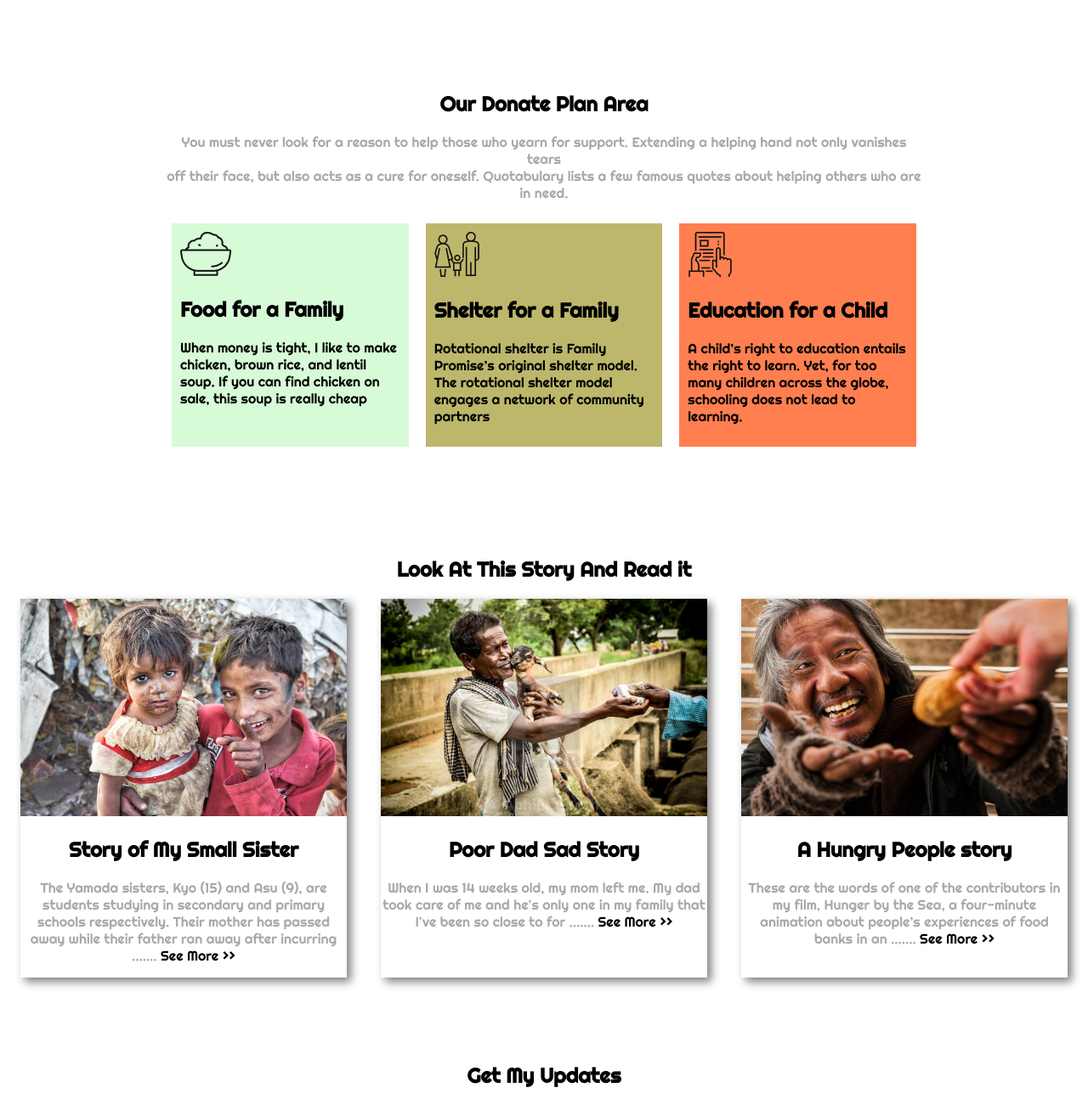
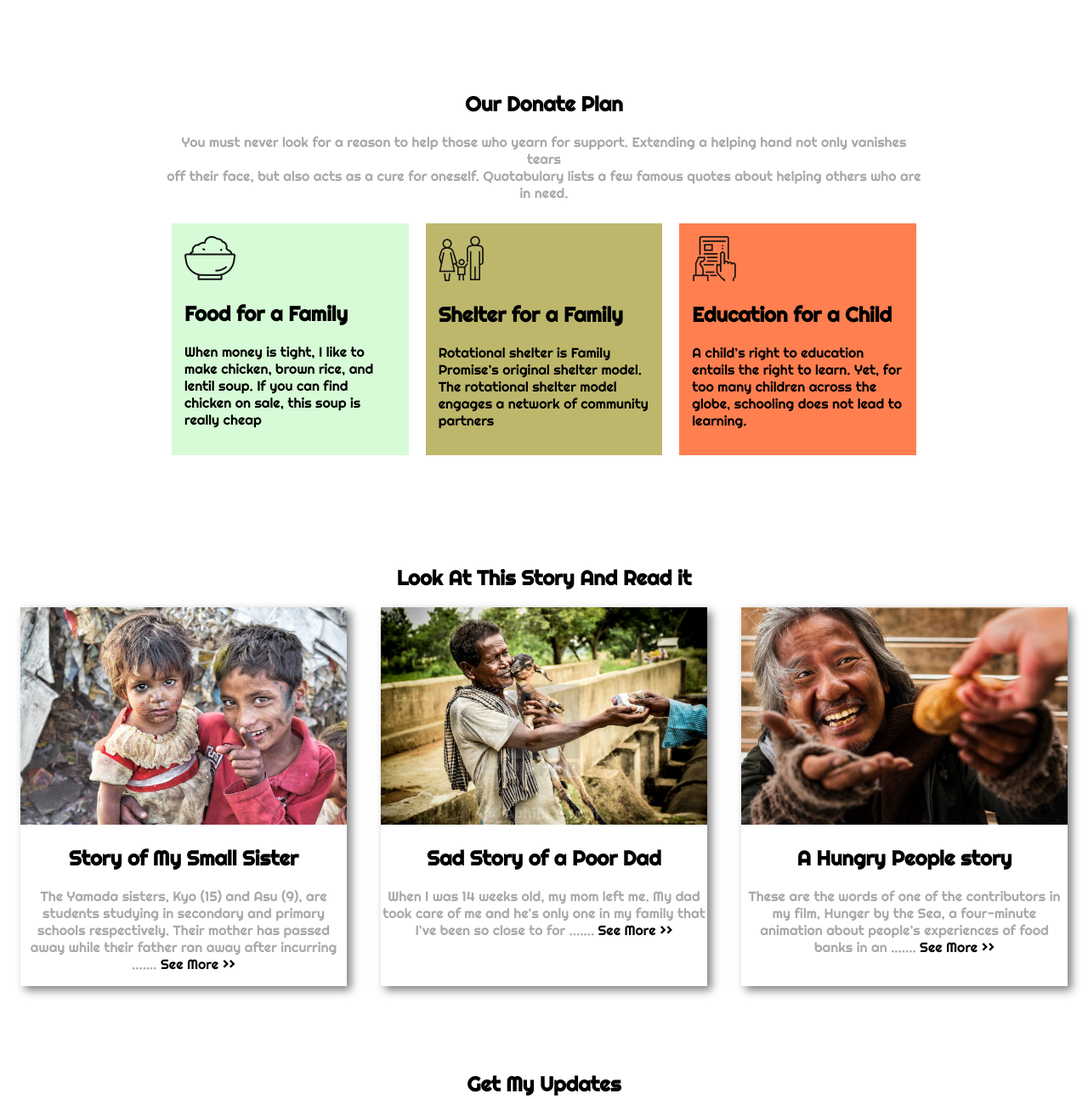
Before and after one commit to ProDesignerNurul/donate-today, a plain HTML site: page index.html in a window 1280 px wide. Shown: the part 1054-2348 px from the top of the page at 85% size. Drawn offline with Linux system fonts and the light colour scheme.

Commit message:
last commit

```diff
--- a/index.html
+++ b/index.html
@@ -4,7 +4,13 @@
     <meta charset="UTF-8">
     <meta http-equiv="X-UA-Compatible" content="IE=edge">
     <meta name="viewport" content="width=device-width, initial-scale=1.0">
+
+    <!-- Title Added  -->
     <title>Donate Today</title>
+
+
+    <!-- Favicon Logo Added  -->
+    <link rel="shortcut icon" href="fav-logo/logo 2.png" type="image/x-icon">
 
     <!-- Google Font Added  -->
     <link rel="preconnect" href="https://fonts.googleapis.com">
@@ -30,7 +36,7 @@
     <section class="donate-area margin-bottom">
         <div id="donate-area-first-div">
             <h1>Donate Today</h1>
-            <p>Helping others is not always about giving them money or material things. Some people just need a shoulder <br> to cry on or some good advice. And you don’t necessarily have to be friends with someone to be there <br> for them. This is simply about being human and caring about other people’s well-being.</p>
+            <p>Helping others is not always about giving them money or material things. Some people just need a <br> shoulder  to cry on or some good advice. And you don’t necessarily have to be friends with someone to be<br> there  for them. This is simply about being human and caring about other people’s well-being.</p>
         </div>
         <div id="donate-area-second-div">
             <div>
@@ -60,7 +66,7 @@
     <!-- Our Donate Plan section Start  -->
     <section class="our-donate-plan-area">
             <div id="our-donate-plan-area-first-div">
-                <h1>Our Donate Plan Area</h1>
+                <h1>Our Donate Plan</h1>
                 <p>You must never look for a reason to help those who yearn for support. Extending a helping hand not  only vanishes tears <br> off their face, but also acts as a cure for oneself. Quotabulary lists a few famous quotes about helping others who are in need.</p>
             </div>
             <div id="our-donate-plan-area-second-div">
@@ -95,7 +101,7 @@
             </div>
             <div>
                 <img src="images/p-3.jpg" alt="">
-                <h1>Poor Dad Sad Story</h1>
+                <h1>Sad Story of a Poor Dad</h1>
                 <p>When I was 14 weeks old, my mom left me. My dad took care of me and he's only one in my family that I've been so close to for ....... <span class="name-highlight">See More >></span></p>
             </div>
             <div>
--- a/style.css
+++ b/style.css
@@ -78,7 +78,7 @@ body{
 }
 #our-donate-plan-area-second-div div {
     width: 400px;
-    padding: 10px;
+    padding: 15px;
     margin: 10px;
 }
 #our-donate-plan-area-first-div p{
@@ -139,6 +139,9 @@ body{
     padding: 50px 50px;
     background-color: rgb(245, 225, 218);
 }
+.subscribe-area p{
+    color: darkgray;
+}
 
 
 
```
Also changed, not shown: fav-logo/logo 2.png (added).
